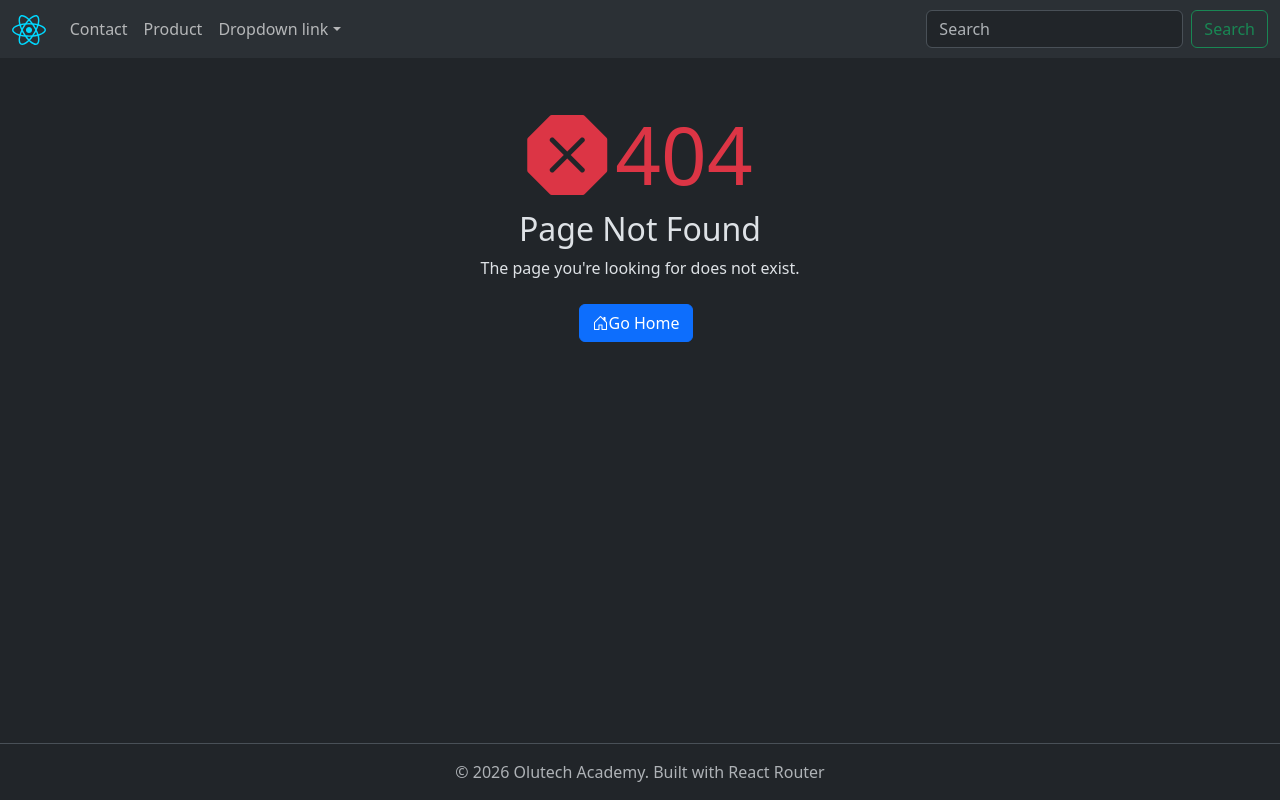
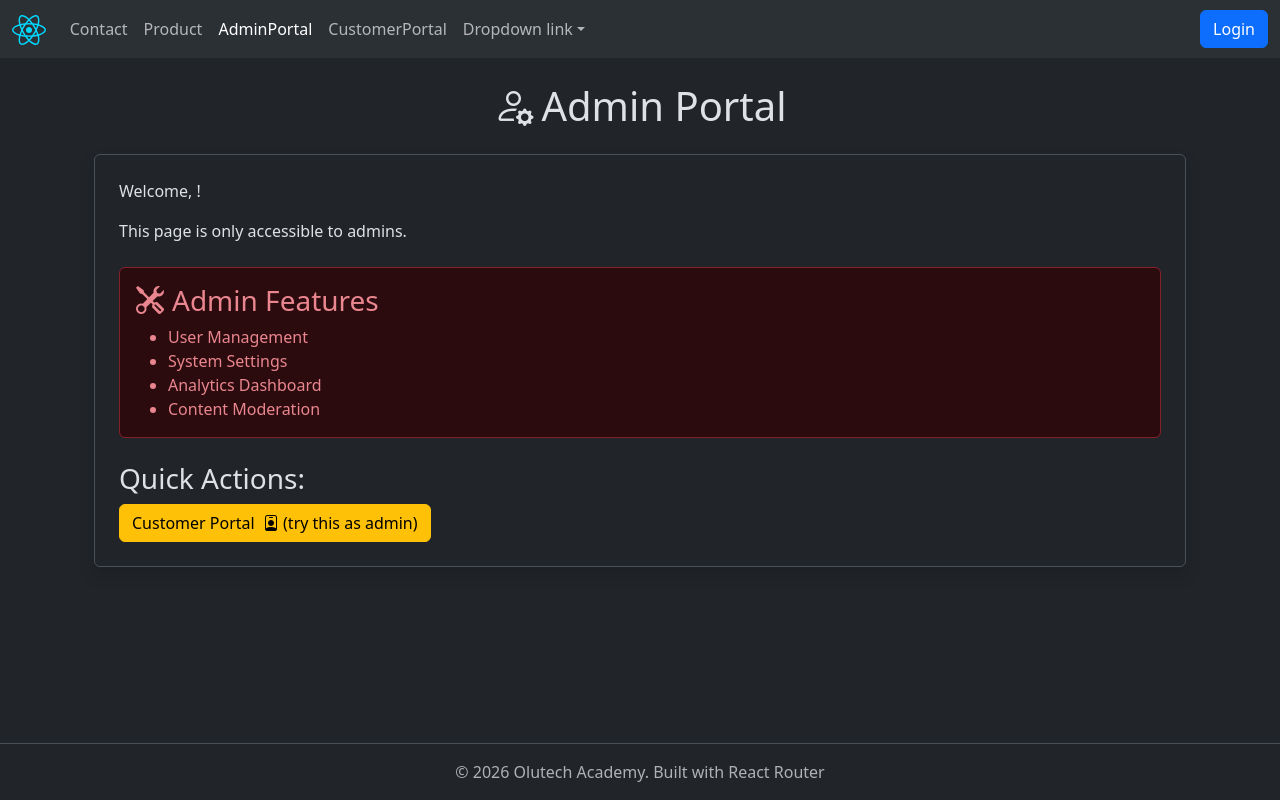
Before and after one commit to codewithEvolg/Routeopedia, a React (Vite) app in the folder routeopedia/: page /admin in a window 1280 px wide. Before the commit this address had no page. Built offline with nearby package versions, Linux system fonts and the light colour scheme.

Commit message:
teaching: added customer, admin & login components

```diff
--- a/routeopedia/src/layouts/MainLayout.jsx
+++ b/routeopedia/src/layouts/MainLayout.jsx
@@ -31,6 +31,16 @@ const MainLayout = () => {
                 Product
               </NavLink>
             </li>
+            <li className="nav-item">
+              <NavLink className="nav-link" to="/admin">
+                AdminPortal
+              </NavLink>
+            </li>
+            <li className="nav-item">
+              <NavLink className="nav-link" to="/customer">
+                CustomerPortal
+              </NavLink>
+            </li>
             <li className="nav-item dropdown">
               <a
                 className="nav-link dropdown-toggle"
@@ -61,7 +71,12 @@ const MainLayout = () => {
             </li>
           </ul>
         </div>
-        <form className="d-flex" role="search">
+        <div className="d-flex align-item-center gap-2">
+          <NavLink className="btn btn-primary" to="/login">
+            Login
+          </NavLink>
+        </div>
+        {/* <form className="d-flex" role="search">
           <input
             className="form-control me-2"
             type="search"
@@ -71,7 +86,7 @@ const MainLayout = () => {
           <button className="btn btn-outline-success" type="submit">
             Search
           </button>
-        </form>
+        </form> */}
       </div>
     </nav>
   );
--- /dev/null
+++ b/routeopedia/src/pages/admin/AdminPortal.jsx
@@ -0,0 +1,33 @@
+import { Link } from "react-router-dom";
+
+const AdminPortal = () => {
+  return (
+    <div className="container py-4">
+      <h1 className="text-center mb-4">
+        <i className="bi bi-person-gear me-2"></i>Admin Portal
+      </h1>
+      <div className="border rounded shadow p-4">
+        <p>Welcome, !</p>
+        <p>This page is only accessible to admins.</p>
+        <div className="alert alert-danger mt-4">
+          <h3>
+            <i className="bi bi-tools me-2"></i>Admin Features
+          </h3>
+          <ul className="mb-0">
+            <li>User Management</li>
+            <li>System Settings</li>
+            <li>Analytics Dashboard</li>
+            <li>Content Moderation</li>
+          </ul>
+        </div>
+        <h3 className="mt-4">Quick Actions:</h3>
+        <Link to="/customer" className="btn btn-warning">
+          Customer Portal <i className="bi bi-person-badge ms-1"></i> (try this
+          as admin)
+        </Link>
+      </div>
+    </div>
+  );
+};
+
+export default AdminPortal;
--- /dev/null
+++ b/routeopedia/src/pages/auth/Login.jsx
@@ -0,0 +1,50 @@
+import React from "react";
+
+const Login = () => {
+  const handleFakeLogin = (role) => {
+    const users = {
+      admin: { email: "admin@demo.com", name: "Admin User", role: "admin" },
+      customer: {
+        email: "customer@demo.com",
+        name: "Customer User",
+        role: "customer",
+      },
+    };
+  };
+  return (
+    <div className="container p-4">
+      <div className="row justify-content-center">
+        <div className="col-md-6 col-lg-4 border rounded p-4 shadow-sm">
+          <div className="text-center py-5">
+            <h1 className="mb-4">
+              <i className="bi bi-shield-lock-fill me-2"></i>
+              Login
+            </h1>
+            <p className="text-muted mb-4">
+              Choose your role for demo purposes:
+            </p>
+
+            <div className="d-grid gap-3 mb-4">
+              <button
+                className="btn btn-danger btn-lg"
+                onClick={() => handleFakeLogin("admin")}
+              >
+                <i className="bi bi-person-gear me-2"></i>
+                Login as Admin
+              </button>
+              <button
+                className="btn btn-primary btn-lg"
+                onClick={() => handleFakeLogin("customer")}
+              >
+                <i className="bi bi-person-circle me-2"></i>
+                Login as Customer
+              </button>
+            </div>
+          </div>
+        </div>
+      </div>
+    </div>
+  );
+};
+
+export default Login;
--- /dev/null
+++ b/routeopedia/src/pages/customer/CustomerPortal.jsx
@@ -0,0 +1,33 @@
+import { Link } from "react-router-dom";
+
+const CustomerPortal = () => {
+  return (
+    <div className="container py-4">
+      <h1 className="text-center mb-4">
+        <i className="bi bi-person-badge-fill me-2"></i>Customer Portal
+      </h1>
+      <div className="border rounded shadow p-4">
+        <p>Welcome, !</p>
+        <p>This page is only accessible to customers.</p>
+        <div className="alert alert-info mt-4">
+          <h3>
+            <i className="bi bi-bag-check me-2"></i>Customer Features
+          </h3>
+          <ul className="mb-0">
+            <li>Order History</li>
+            <li>Account Settings</li>
+            <li>Support Tickets</li>
+            <li>Wishlist</li>
+          </ul>
+        </div>
+        <h3 className="mt-4">Quick Actions:</h3>
+        <Link to="/admin" className="btn btn-warning">
+          Admin Dashboard <i className="bi bi-person-gear ms-1"></i> (try this
+          as customer)
+        </Link>
+      </div>
+    </div>
+  );
+};
+
+export default CustomerPortal;
--- a/routeopedia/src/routes/AppRouter.jsx
+++ b/routeopedia/src/routes/AppRouter.jsx
@@ -9,6 +9,9 @@ import AllProduct from "../pages/product/productCategory/AllProduct";
 import Electronics from "../pages/product/productCategory/Electronics";
 import Clothing from "../pages/product/productCategory/Clothing";
 import Books from "../pages/product/productCategory/Books";
+import AdminPortal from "../pages/admin/AdminPortal";
+import CustomerPortal from "../pages/customer/CustomerPortal";
+import Login from "../pages/auth/Login";
 
 const AppRouter = () => {
   return (
@@ -23,6 +26,9 @@ const AppRouter = () => {
         <Route path="books" element={<Books />} />
       </Route>
       <Route path="/products/item/:id" element={<ProductDetail />} />
+      <Route path="/login" element={<Login />} />
+      <Route path="/admin" element={<AdminPortal />} />
+      <Route path="/customer" element={<CustomerPortal />} />
       <Route path="*" element={<NotFound />} />
     </Routes>
   );
```
